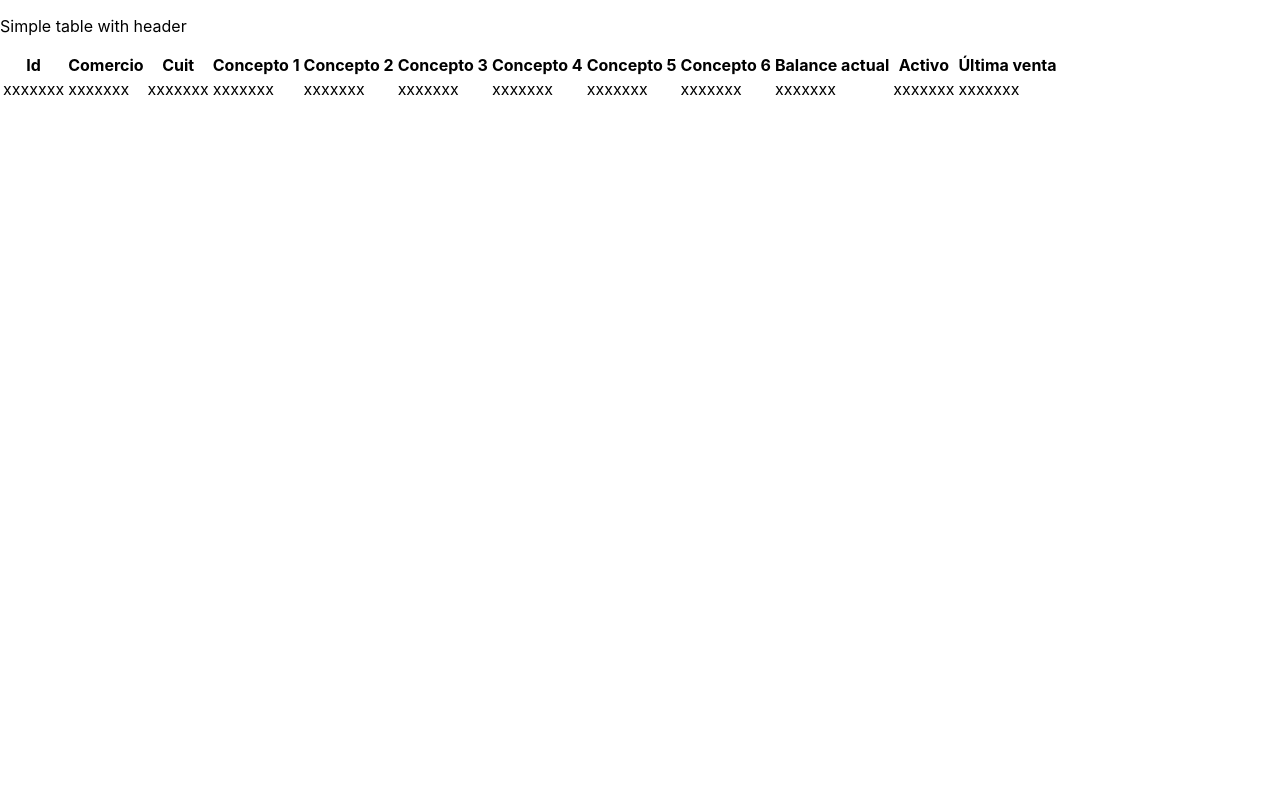
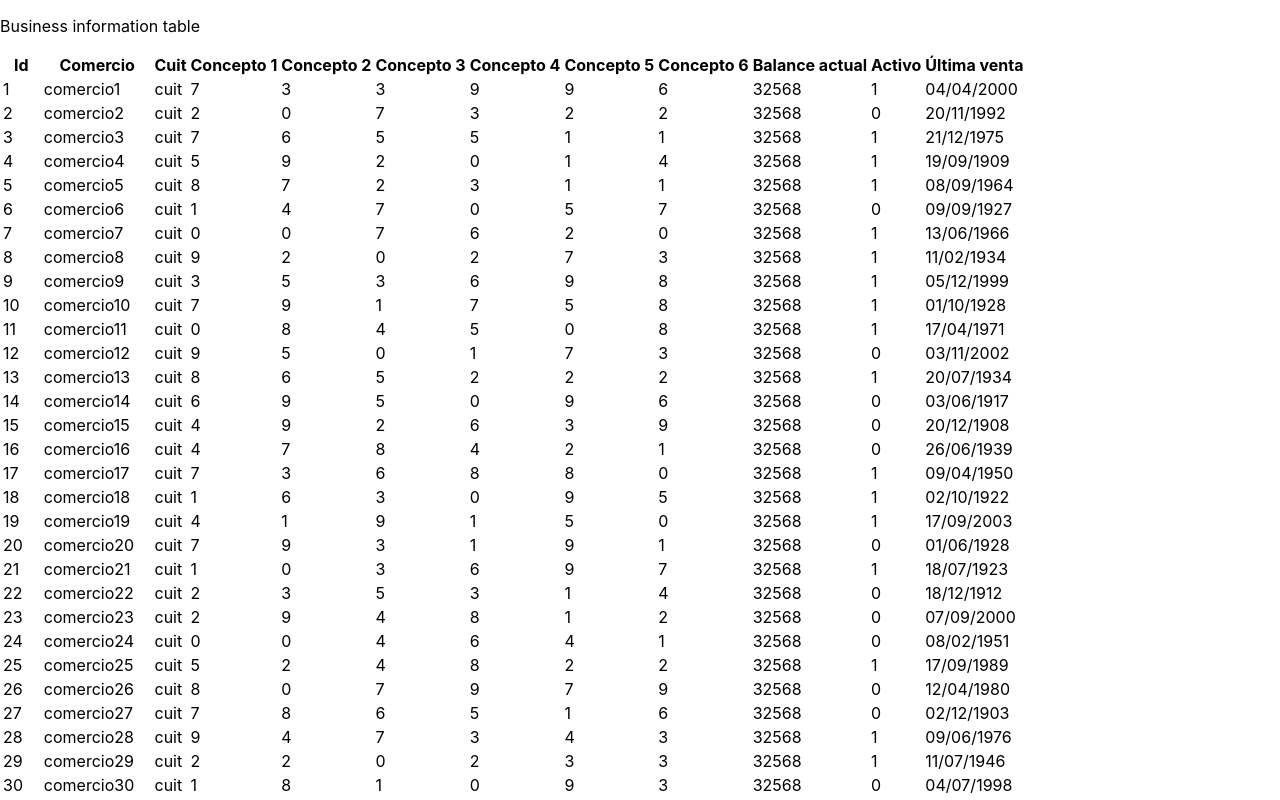
Before and after one commit to WilliamPerezBeltran/challenge, a React (Create React App) app: page / in a window 1280 px wide. Shown: the top 800 px of the page. Built offline with nearby package versions, Linux system fonts and the light colour scheme.

Commit message:
Render data by total numbers of items

```diff
--- a/src/js/components/Table.js
+++ b/src/js/components/Table.js
@@ -4,18 +4,32 @@ class Table extends Component {
   constructor(props) {
     super(props);
     this.state = {
-      trades: []
+      trades: [],
+      companySelected: "",
+      page: 0,
+      pages: 0,
+      rowsPerPage: 0,
+      total: 0,
     };
   }
 
   componentDidMount = async () => {
     let data = await FetchData.getAllTrades();
+    if (data) {
+      this.setState({
+        trades: data.data,
+        page: data.page,
+        pages: data.pages,
+        rowsPerPage: data.rowsPerPage,
+        total: data.total,
+      });
+    }
   };
 
   render() {
     return (
       <div>
-        <p>Simple table with header</p>
+        <p>Business information table</p>
         <table>
           <tr>
             <th>Id</th>
@@ -31,20 +45,27 @@ class Table extends Component {
             <th>Activo</th>
             <th>Última venta </th>
           </tr>
-          <tr>
-            <td>xxxxxxx</td>
-            <td>xxxxxxx</td>
-            <td>xxxxxxx</td>
-            <td>xxxxxxx</td>
-            <td>xxxxxxx</td>
-            <td>xxxxxxx</td>
-            <td>xxxxxxx</td>
-            <td>xxxxxxx</td>
-            <td>xxxxxxx</td>
-            <td>xxxxxxx</td>
-            <td>xxxxxxx</td>
-            <td>xxxxxxx</td>
-          </tr>
+
+          {this.state.trades
+            .slice(0, this.state.total)
+            .map((trade, tradeId) => {
+              return (
+                <tr key={tradeId}>
+                  <td>{trade.id}</td>
+                  <td>{trade.trade}</td>
+                  <td>{trade.cuit}</td>
+                  <td>{trade.concept1}</td>
+                  <td>{trade.concept2}</td>
+                  <td>{trade.concept3}</td>
+                  <td>{trade.concept4}</td>
+                  <td>{trade.concept5}</td>
+                  <td>{trade.concept6}</td>
+                  <td>{trade.actualBalance}</td>
+                  <td>{trade.active ? 1 : 0}</td>
+                  <td>{trade.lastSale}</td>
+                </tr>
+              );
+            })}
         </table>
       </div>
     );
--- a/src/js/services/FetchData.js
+++ b/src/js/services/FetchData.js
@@ -2,10 +2,8 @@ import db from "../json/db.json";
 
 export const getAllTrades = async () => {
   try {
-
     let data = db;
     return data;
-
   } catch (error) {
     console.log("error in getAllTrades");
     console.log(error);
```
